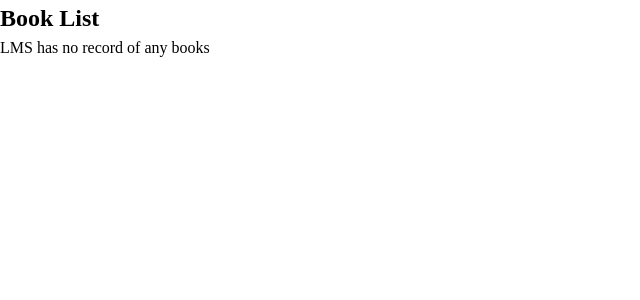
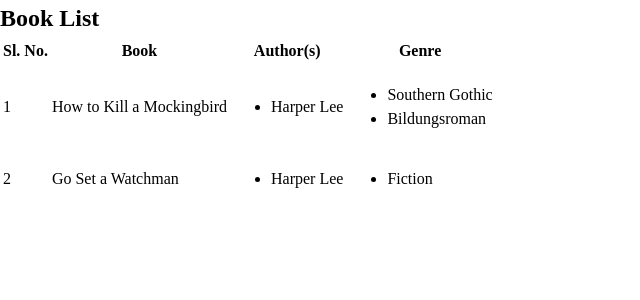
Before and after one commit to insertQuirkyNameHere/LMS, a Django app: page /administration/books/view in a window 1280 px wide. Shown: the top 300 px of the page, without its empty margins (0-640 px from the left). Run offline with Django 4.2, Linux system fonts and the light colour scheme; data comes from the database, SQL or seed files in the repository.

Commit message:
Made genre field of Book many to many. Made genre in AddBooks form datalist

```diff
--- a/LMSApp/administration/forms.py
+++ b/LMSApp/administration/forms.py
@@ -15,4 +15,4 @@ class AddLibrarianForm(forms.Form):
 class AddBookForm(forms.Form):
     title = forms.CharField(widget=forms.TextInput(attrs={'placeholder':'Book Title', 'aria-label':'book title'}))
     authors = forms.CharField(widget=forms.TextInput(attrs={'placeholder':'Author', 'aria-label':'book author', 'list':'authorsList', 'id':'authors'}))
-    genre = forms.CharField(widget=forms.TextInput(attrs={'placeholder':'Book Genre', 'aria-label':'book genre'}))
+    genre = forms.CharField(widget=forms.TextInput(attrs={'placeholder':'Book Genre', 'aria-label':'book genre', 'list':'genreList', 'id':'genre'}))
--- a/LMSApp/administration/views.py
+++ b/LMSApp/administration/views.py
@@ -1,6 +1,4 @@
-from importlib.resources import contents
-from multiprocessing import context
-from django.db import IntegrityError
+
 from django.shortcuts import redirect, render
 from django.views import View
 from django.urls import reverse
@@ -10,7 +8,7 @@ from django.contrib.auth import get_user_model
 from django.contrib import messages
 
 from .forms import AddLibrarianForm, AddBookForm
-from models.models import Librarian, Member, Book, Author
+from models.models import Librarian, Member, Book, Author, Genre
 from accounts.models import PendingMemberAccounts
 # Create your views here.
 
@@ -176,7 +174,6 @@ class DeleteMember(LoginRequiredMixin, View):
             memberAccList = Member.objects.all()
             context = {}
             context['memberAccList'] = memberAccList
-            print(context)
             return render(request, 'admin/member/delMember.html', context)
 
         else:
@@ -192,15 +189,17 @@ class BookView(View):
         bookList = Book.objects.all()
         context = {}
         context['bookList'] = bookList
-        return render(request, 'admin/book/bookList.html')
+        return render(request, 'admin/book/bookList.html', context)
 
 class AddBooks(View):
     def get(self, request):
         form = AddBookForm()
         authorList = Author.objects.all()
+        genreList = Genre.objects.all()
         context = {}
         context['form'] = form
         context['authorList'] = authorList
+        context['genreList'] = genreList
         return render(request, 'admin/book/addBooks.html', context)
 
     def post(self, request):
@@ -225,17 +224,46 @@ class AddBooks(View):
                     j+=1
                 authorList[i] = tempStr
 
-            bookName = form.cleaned_data['title']
-            book = Book.objects.get_or_create(name=bookName)
-            book.save()
-            for i in authorList:
-                if Author.objects.filter(name=i).exists():
-                    book.authors.add(Author.objects.get(name=i))
-                else:
-                    newAuthor = Author.objects.create(name=i)
-                    newAuthor.save()
-                    book.authors.add(newAuthor)
-
 
             genre = form.cleaned_data['genre']
-            print(genre)
+            genreList = genre.split(',')
+
+            for i in range (0, len(genreList)):
+                genreList[i] = genreList[i].strip()
+                genreList[i] = genreList[i].lower()
+                tempStr = ""
+                tempStr += genreList[i][0].upper()
+                j = 1
+
+                while(j<len(genreList[i])):
+                    tempStr += genreList[i][j]
+                    if(genreList[i][j] == ' '):
+                        j=j+1
+                        tempStr += genreList[i][j].upper()
+                    j+=1
+                genreList[i] = tempStr
+
+            bookName = form.cleaned_data['title']
+            if Book.objects.filter(title=bookName).exists():
+                messages.info(request, 'The book you\'re trying to add already exists')
+            else:
+                book = Book.objects.create(title=bookName)
+                book.save()
+
+                for i in authorList:
+                    if Author.objects.filter(name=i).exists():
+                        book.authors.add(Author.objects.get(name=i))
+                    else:
+                        newAuthor = Author.objects.create(name=i)
+                        newAuthor.save()
+                        book.authors.add(newAuthor)
+
+                for i in genreList:
+                    if Genre.objects.filter(genre=i).exists():
+                        book.authors.add(Genre.objects.get(genre=i))
+                    else:
+                        newGenre = Genre.objects.create(genre=i)
+                        newGenre.save()
+                        book.genre.add(newGenre)
+
+            return redirect(reverse('bookManage'))
--- a/LMSApp/models/models.py
+++ b/LMSApp/models/models.py
@@ -23,4 +23,4 @@ class Genre(models.Model):
 class Book(models.Model):
     title = models.CharField(max_length=520)
     authors = models.ManyToManyField(Author)
-    genre = models.ForeignKey(Genre, on_delete=models.CASCADE)
+    genre = models.ManyToManyField(Genre)
--- a/LMSApp/templates/admin/book/bookList.html
+++ b/LMSApp/templates/admin/book/bookList.html
@@ -2,7 +2,7 @@
 
 {%block title%}Book List{%endblock%}
 
-{%block content%}
+{% block content %}
 <h2>Book List</h2>
 {%if bookList%}
     <table>
@@ -17,18 +17,24 @@
             <td>{{forloop.counter}}</td>
             <td>{{book.title}}</td>
             <td>
-            {%for author in book.authors%}
-            {{author}}
+                <ul>
+                    {%for author in book.authors.all%}
+                    <li>{{author.name}}</li>
                     {%endfor%}
+                </ul>
             </td>
             <td>
-            {{book.genre}}
+                <ul>
+                    {%for genre in book.genre.all%}
+                    <li>{{genre.genre}}</li>
+                    {%endfor%}
+                </ul>
             </td>
         </tr>
         {%endfor%}
     </table>
 
-{%else%}
+{% else %}
     <p>LMS has no record of any books</p>
-{%endif%}
+{% endif %}
 {%endblock%}
```
Also changed, not shown: LMSApp/templates/admin/book/addBooks.html (+27 -7 lines), LMSApp/db.sqlite3, LMSApp/models/migrations/0004_genre_book_authors_alter_book_genre.py (added), LMSApp/models/migrations/0005_remove_book_genre_book_genre.py (added). Lines whose indentation alone changed are shown as unchanged.
